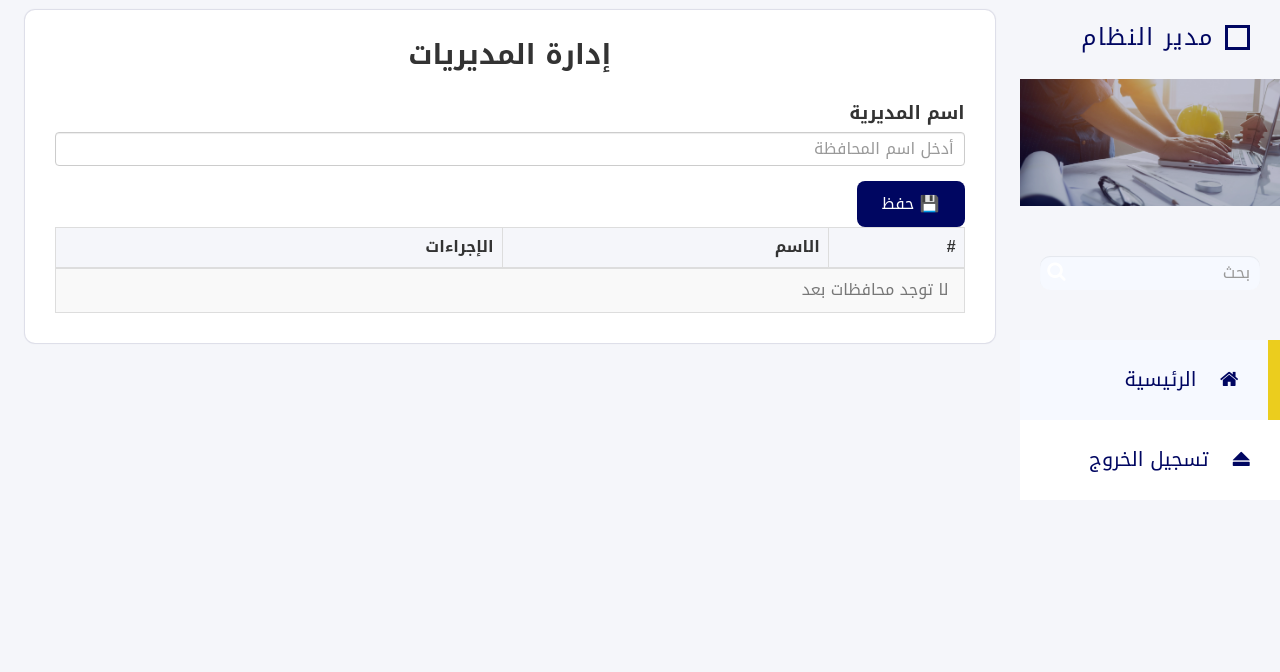
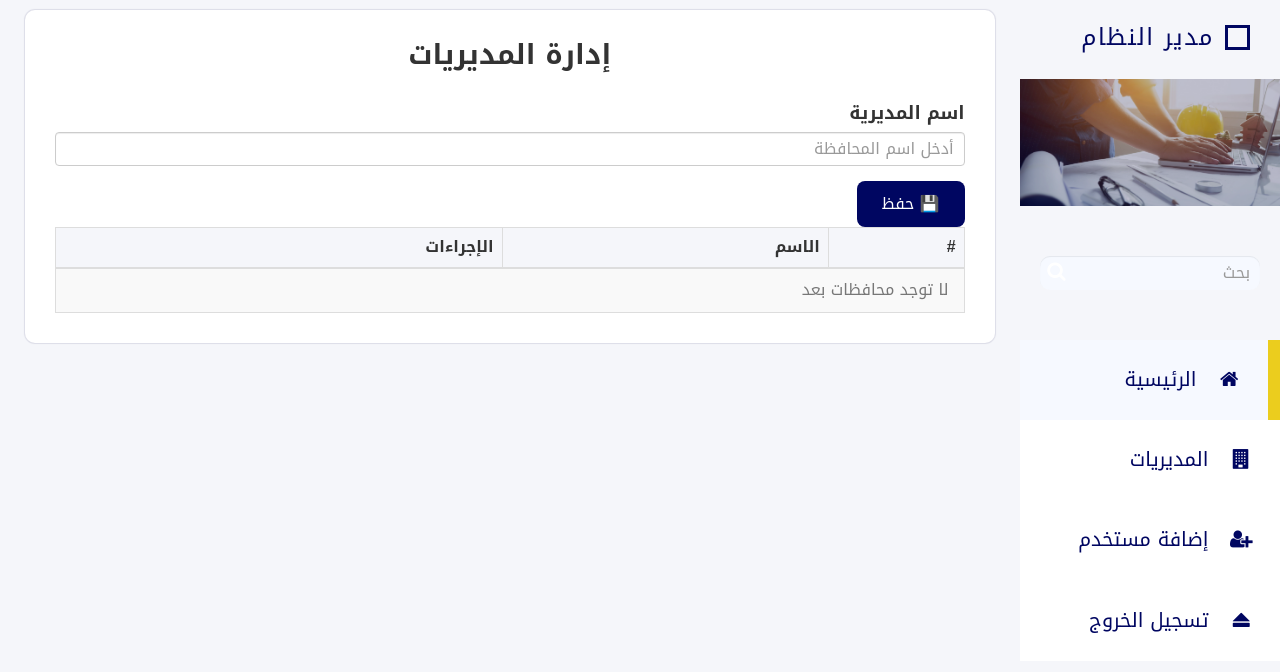
Before and after one commit to jamaly1882/project-lab, a Django app: page /mahfth/ in a window 1280 px wide. Shown: the top 672 px of the page. Run offline with Django 4.2, Linux system fonts and the light colour scheme; the visitor is signed in with stand-in values (Sample User, id 1); data that the repository does not hold is empty; some libraries are stand-ins or nearby versions; some web fonts are replaced.

Commit message:
إضافة رابط «إضافة مستخدم» في صفحة إدارة المديريات
Co-authored-by: arena-agent <297053741+arena-agent@users.noreply.github.com>

```diff
--- a/masha/templates/masha/add_to_data_base_mahfth.html
+++ b/masha/templates/masha/add_to_data_base_mahfth.html
@@ -112,6 +112,8 @@
       <nav class="templatemo-left-nav">
         <ul>
           <li><a href="{% url 'masha:index' %}" class="active"><i class="fa fa-home fa-fw"></i>الرئيسية</a></li>
+          <li><a href="{% url 'masha:mahfth_list' %}"><i class="fa fa-building fa-fw"></i>المديريات</a></li>
+          <li><a href="{% url 'accounts:user_manage' %}"><i class="fa fa-user-plus fa-fw"></i>إضافة مستخدم</a></li>
           <li><a href="{% url 'accounts:user_logout' %}"><i class="fa fa-eject fa-fw"></i>تسجيل الخروج</a></li>
         </ul>
       </nav>
```
